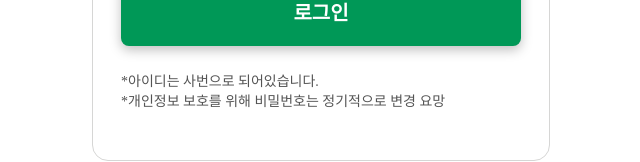
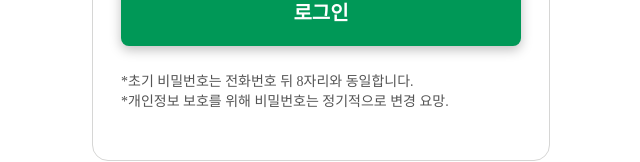
Before and after one commit to KUSITMS-31th-Seoul-Milk-team2/frontend, a React (Vite) app: page /login in a window 1280 px wide. Shown: the part 485-647 px from the top of the page, without its empty margins (319-959 px from the left). Built offline with nearby package versions, Linux system fonts and the light colour scheme.

Commit message:
fix :login ux writing 수정

```diff
--- a/src/pages/login/Login.tsx
+++ b/src/pages/login/Login.tsx
@@ -77,8 +77,8 @@ const Login = () => {
             아이디와 비밀번호를 정확히 입력해주세요.</ErrorMessage>}
           <Button type="submit">로그인</Button>
           <FooterText>
-            *아이디는 사번으로 되어있습니다.<br/>
-            *개인정보 보호를 위해 비밀번호는 정기적으로 변경 요망
+          *초기 비밀번호는 전화번호 뒤 8자리와 동일합니다.<br/>
+            *개인정보 보호를 위해 비밀번호는 정기적으로 변경 요망.
           </FooterText>
         </Form>
 
```
